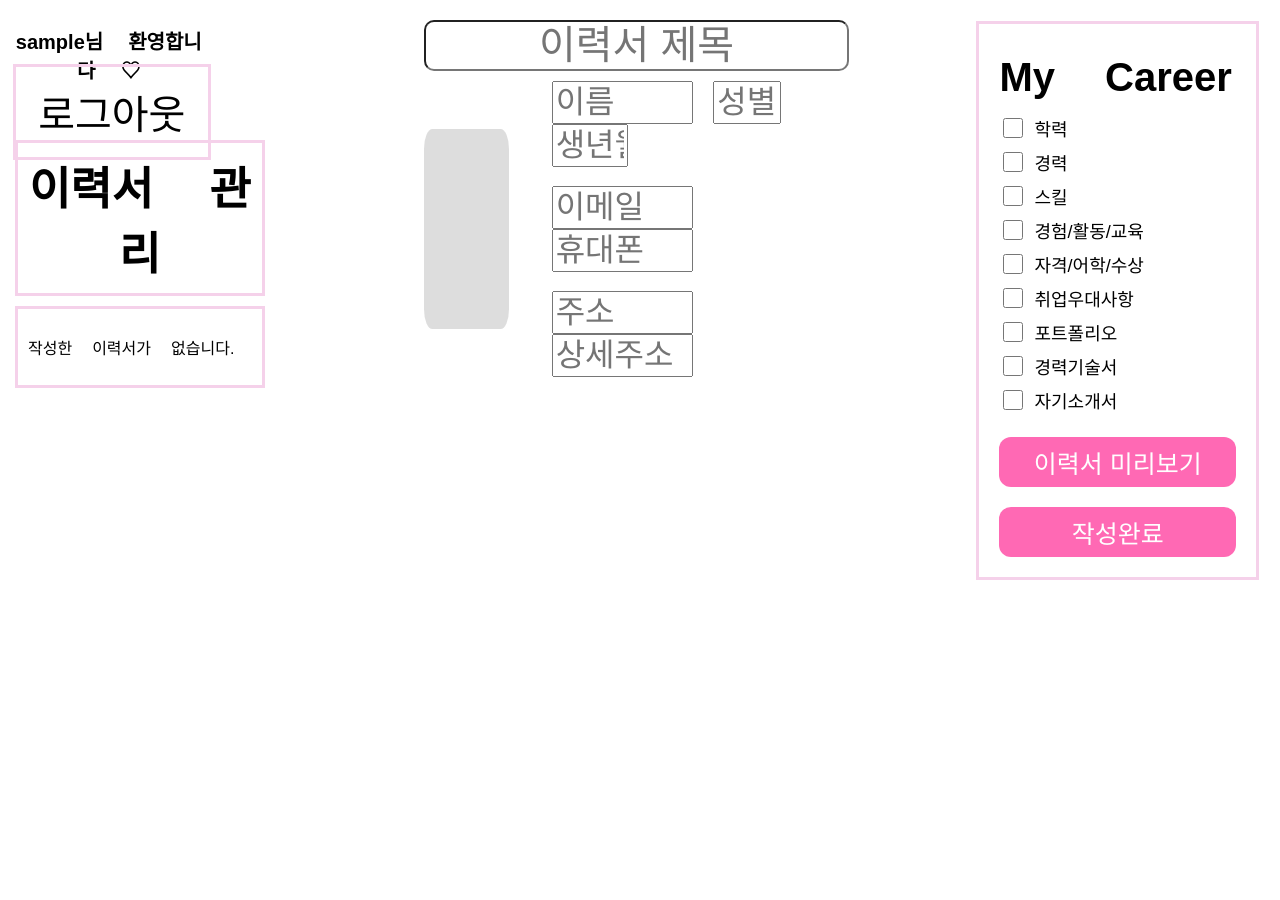
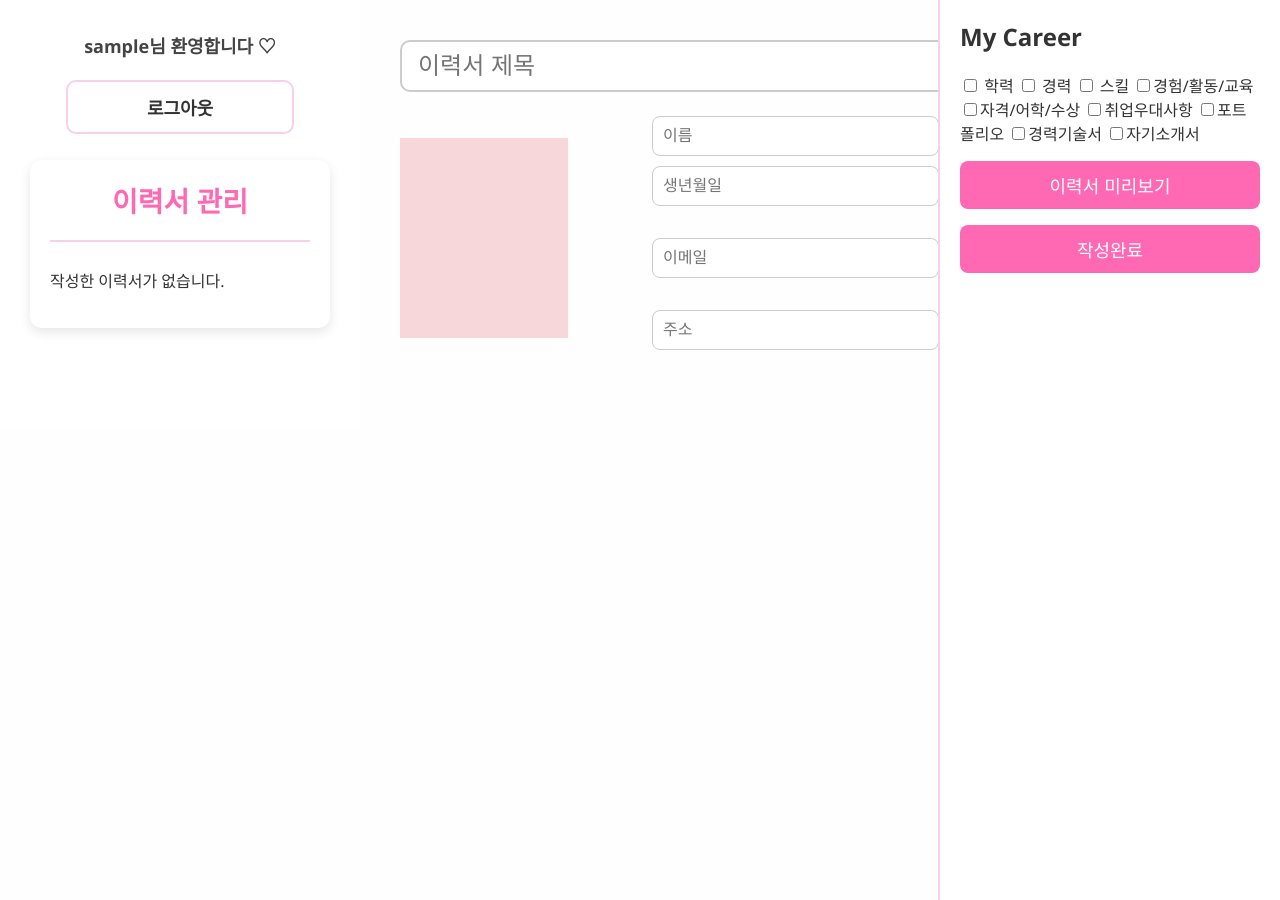
Before and after one commit to goeuny0702/djangoProject, a Django app: page /resume/ in a window 1280 px wide. Run offline with Django 5.2, Linux system fonts and the light colour scheme; the visitor is signed in with stand-in values (Sample User, id 1); data that the repository does not hold is empty.

Commit message:
디자인변경경

```diff
--- a/pybo/static/main.css
+++ b/pybo/static/main.css
@@ -1,302 +1,237 @@
-
 body {
-    font-family: emoji, sans-serif;
+  font-family: 'Segoe UI', sans-serif;
   display: flex;
   flex-direction: row;
-    width: 78%;
-    height: 100%;
+  width: 100%;
   margin: 0;
   padding: 0;
-    overflow-y: auto;     /* 세로 스크롤 */
-    overflow-x: hidden;   /* 가로 스크롤은 필요 시 auto */
+  overflow-x: hidden;
+  background-color: #fefefe;
+  color: #333;
 }
 
-.namecontainer {
-    position: absolute;
-    margin: 1%;
-    width: 15%;
-    text-align: center;
-
+.mycontainer {
+  width: 320px;
+  padding: 20px;
+  display: flex;
+  flex-direction: column;
+  align-items: center;
+  background-color: #fff;
 }
 
-.namecontainer h1 {
-    font-size: 20px;
-
+.mycontainer .namecontainer {
+  position: absolute;
+  top: 20px;
+  /* left: 20px; */
+  width: 200px;
+  text-align: center;
 }
 
-.logoutcontainer {
-    align-content: center;
-    text-align: center;
-    border: 3px solid #F5D1EA;
-    position: absolute;
-    width: 15%;
-    margin: 5% 1% 1% 1%;
-    height: 10%;
+.mycontainer .namecontainer h1 {
+  font-size: 18px;
+  font-weight: 600;
+  color: #444;
 }
 
-.logoutbtn a{
-    font-size: 40px;
-    text-decoration: none;
-    color: black;
-
+.mycontainer .logoutcontainer {
+  text-align: center;
+  position: absolute;
+  top: 80px;
+  /* left: 20px; */
+  width: 200px;
+  border: 2px solid #f5d1ea;
+  padding: 12px;
+  border-radius: 10px;
+  background-color: white;
 }
 
-.logoutbtn a:hover {
-    color: #F5D1EA;
+.mycontainer .logoutbtn a {
+  font-size: 18px;
   text-decoration: none;
-}
-
-.sidebar {
-    margin: 13% 0% 0% 0.5%;
-    width: 25%;              /* 화면 너비의 20% */
-    min-width: 150px;        /* 너무 작아지지 않게 최소 폭 지정 */
-    max-width: 300px;        /* 너무 커지지 않게 최대 폭 지정 */
-    background: #fff;
-    padding: 10px;
-}
-
-.resume-management{
-    text-align: center;
-    font-size: 45px;
-    border: 3px solid #F5D1EA;
-    /* border-radius: 10px; */
-    padding: 10px;
-    margin-bottom: 10px;
-    background: none;
+  color: #333;
   font-weight: bold;
 }
 
-/* 이력서 관리 */
-.resume-list{
-    border: 3px solid #F5D1EA;
-    /* border-radius: 10px;  */
-    padding: 10px;
-    background: none;
+.mycontainer .logoutbtn a:hover {
+  color: #ff69b4;
 }
 
-.resume-list div {
+.mycontainer .sidebar {
+  margin: 140px 0 0 0px;
+  width: 260px;
+  padding: 20px;
+  background: white;
+  border-radius: 12px;
+  box-shadow: 0 4px 12px rgba(0, 0, 0, 0.1);
+}
+
+.sidebar .resume-management {
+  text-align: center;
+  font-size: 28px;
+  font-weight: 700;
+  color: #ff69b4;
+  margin-bottom: 20px;
+}
+
+.sidebar .resume-list {
+  border-top: 2px solid #f5d1ea;
+  padding-top: 10px;
+}
+
+.sidebar .resume-list div {
+  position: relative;
+  padding: 10px 12px;
+  margin-bottom: 8px;
+  border-radius: 8px;
+  background-color: #f9f9f9;
+  transition: background 0.3s, transform 0.2s;
   cursor: pointer;
-  padding: 5px;
-  transition: background-color 0.2s;
 }
 
 .resume-list div:hover {
-  background-color: #f0f0f0;
+  background-color: #ffe6f1;
+  transform: translateY(-2px);
 }
 
-
-.education-summary{
-    width: 100%;
-    height: auto;
-}
-.education-card {
-    background-color: #f9f9f9;
-    padding: 12px;
-    margin-top: 10px;
+.resume-list div .delete-resume-btn {
+  position: absolute;
+  right: 10px;
+  top: 50%;
+  transform: translateY(-50%);
   font-size: 14px;
-    line-height: 1.6;
+  background: #ff4d4d;
+  color: white;
+  border: none;
+  padding: 4px 8px;
+  border-radius: 6px;
+  display: none;
+  cursor: pointer;
 }
 
-  .education-card h4 {
-    margin: 0 0 5px;
-    color: #2e7d32;
+.resume-list div:hover .delete-resume-btn {
+  display: inline-block;
 }
-
-  .education-card p {
-    margin: 2px 0;
-  }
-
 
 .main {
   flex: 1;
-    padding: 20px 15% 20px 15%;
+  padding: 40px;
+  max-width: 900px;
 }
 
-.input-title{
+.input-title {
   width: 100%;
-    vertical-align: middle;
-    margin-bottom: 10px;
-    text-align: center;
-    height: 5%;
-    border-radius:10px;
-    font-size: 40px;
+  height: 48px;
+  padding: 0 16px;
+  font-size: 24px;
+  border: 2px solid #ccc;
+  border-radius: 10px;
+  margin-bottom: 24px;
 }
 
-.input-group {
-    width: 50%;
-    display: flex;
-    flex-wrap: wrap;
-    gap: 10px;
+.text_input_main,
+.text_input {
+  padding: 10px;
+  font-size: 16px;
+  border: 1px solid #ccc;
+  border-radius: 8px;
   margin-bottom: 10px;
 }
 
-.input-group input {
-    padding: 5px;
-    width: 100px;
+.text_input_main {
+  width: 45%;
 }
 
-.text_input{
-    font-size: 24px;
-    height: 8%;
-    width: 20%;
-}
-
-.text_input_main{
-    font-size: 32px;
-    height: 10%;
-    width: 45%;
-
-}
-
-.longtext{
+.longtext {
   width: 100%;
-    height: 200px;
-    font-size: 24px;
+  height: 150px;
+  padding: 12px;
+  font-size: 16px;
+  border: 1px solid #ccc;
+  border-radius: 8px;
 }
 
 .section {
-    margin-top: 20px;
-    border-top: 1px solid #ccc;
-    padding-top: 10px;
+  margin-top: 30px;
+  padding: 20px;
+  border: 1px solid #eee;
+  border-radius: 10px;
+  background: #fdfdfd;
+}
+
+.section-title {
+  font-size: 20px;
+  font-weight: bold;
+  margin-bottom: 12px;
+  color: #333;
+}
+
+.addbtn {
+  background: linear-gradient(to right, #ff8ec7, #ffa6d1);
+  color: white;
+  border: none;
+  border-radius: 8px;
+  padding: 8px 16px;
+  font-size: 14px;
+  cursor: pointer;
+}
+
+.addbtn:hover {
+  background: #ff69b4;
 }
 
 .right-panel {
   position: fixed;
+  right: 0;
   top: 0;
-    right: 0;
-    height: 100vh;
-    width: 23%;
-    min-width: 200px;
-    max-width: 450px;
-    background: #FFF;
-    padding: 15px;
-    overflow-y: auto;  /* 패널 내용이 많을 경우 자체 스크롤 */
-}
-
-.right-panel-move {
-border: 3px solid #F5D1EA;
+  width: 300px;
+  height: 100%;
+  background: white;
   padding: 20px;
-margin: 2%;
-background: none;
+  border-left: 2px solid #f5d1ea;
 }
 
 .right-panel-title {
-    font-size: 40px;
-    padding: 10px 0px;
+  font-size: 24px;
+  font-weight: bold;
+  margin-bottom: 20px;
 }
 
-.checkboxtext input[type="checkbox"] {
-    width: 20px;
-    height: 20px;
-  }
-  .saved-item {
-    border: 1px solid #ddd;
-    padding: 10px;
-    margin: 5px 0;
-    position: relative;
-  }
-  .edit-delete-buttons {
-    position: absolute;
-    right: 10px;
-    top: 10px;
-  }
-
-.addbtn {
-    margin-top: 20px;
-    width: 10%;
-    padding: 8px 16px;
-    background: #444;
-    font-size: 16px;
-    padding-right: 2%;
+.endbtn {
+  width: 100%;
+  height: 48px;
+  border: none;
+  border-radius: 8px;
+  font-size: 18px;
+  background: #ff69b4;
   color: white;
-    border: none;
+  margin-top: 16px;
   cursor: pointer;
 }
 
-.endbtn{
-    border-radius: 12px;
-    width: 100%;
-    height: 50px;
-    margin-top: 20px;
-    background: hotpink;
-    color: white;
-    font-size: 25px;
-    border: none;
-    cursor: pointer;
-}
-
-.form-buttons{
-    display: flex;
-    justify-content: flex-end;
-    gap: 10px;
-    margin-top: 10px;
-}
-
-.cencle_save_btn{
-    width: 8%;
-    height: 2%;
-    font-size: 20px;
-}
-
-.checkbox-group {
-    display: flex;
-    flex-direction: column;
-}
-
-.checkboxtext{
-    font-size: 18px;
-    padding: 4px 0;
-    display: flex;
-    align-items: center;
-    gap: 8px;
-}
-
-.profile-image {
-    width: 100px;
-    height: 140px;
-    background: #ddd;
-    border-radius: 10%;
-}
-
-.section-title {
-    width: 50%;
-    font-weight: bold;
-    font-size: 20px;
-    margin-bottom: 5px;
-}
-
 .skill-tag {
+  border: 2px solid #f5d1ea;
+  border-radius: 8px;
+  padding: 4px 12px;
+  margin: 6px;
+  display: inline-block;
   position: relative;
-  display: inline-block;
-  margin: 5px 10px 5px 0;
-  padding: 6px 24px 6px 10px;
-  background-color: none;
-  border: 3px solid #F5D1EA;
-  border-radius: 5px;
+  background: #fff0f5;
   font-size: 14px;
-  transition: background-color 0.3s;
-}
-
-.skill-tag:hover {
-  background-color: #e9e9e9;
 }
 
 .skill-tag .delete-btn {
-  display: none;
   position: absolute;
-  top: 4px;
-  right: 4px;
-  background-color: #fff;
-  color: #ff4d4d;
+  top: 2px;
+  right: 6px;
+  background: white;
   border: 1px solid #ccc;
   border-radius: 50%;
-  font-size: 12px;
-  width: 18px;
-  height: 18px;
-  line-height: 16px;
+  color: #ff4d4d;
+  width: 16px;
+  height: 16px;
+  line-height: 14px;
   text-align: center;
-  cursor: pointer;
-  z-index: 10;
+  display: none;
 }
 
 .skill-tag:hover .delete-btn {
--- a/pybo/templates/resume.html
+++ b/pybo/templates/resume.html
@@ -9,6 +9,7 @@
 </head>
 
 <body>
+  <div class="mycontainer">
     <div class="namecontainer">
       <h1>{{ user.username }}님 환영합니다 ♡</h1>
     </div>
@@ -29,6 +30,8 @@
           <p>작성한 이력서가 없습니다.</p>
         {% endfor %}
     </div>
+  </div>
+
 
 
   </div>
@@ -38,11 +41,11 @@
     </div>
     <div class="inputgroup"
       style="display: flex; justify-content: space-between; align-items: center; margin-bottom: 30px;">
-      <div class="profile-image" style="width: 20%; height: 200px;"></div>
+      <div class="profile-image" style="width: 20%; height: 200px; background-color: #f8d7da;"></div>
       <div class="personal-info" style="width: 70%;">
         <input type="text" placeholder="이름" class="text_input_main" id="name">
-        <input type="text" placeholder="성별" style="font-size: 32px; height: 10%; width: 20%;" id="gender">
-        <input type="text" placeholder="생년월일" style="font-size: 32px; height: 10%; width: 23%;" id="birthdate"><br><br>
+        <input type="text" placeholder="성별" class="text_input_main" id="gender">
+        <input type="text" placeholder="생년월일" class="text_input_main" id="birthdate"><br><br>
         <input type="email" placeholder="이메일" class="text_input_main" id="email">
         <input type="text" placeholder="휴대폰" class="text_input_main" id="phone"><br><br>
         <input type="text" placeholder="주소" class="text_input_main" id="address">
```
Lines whose indentation alone changed are shown as unchanged.
